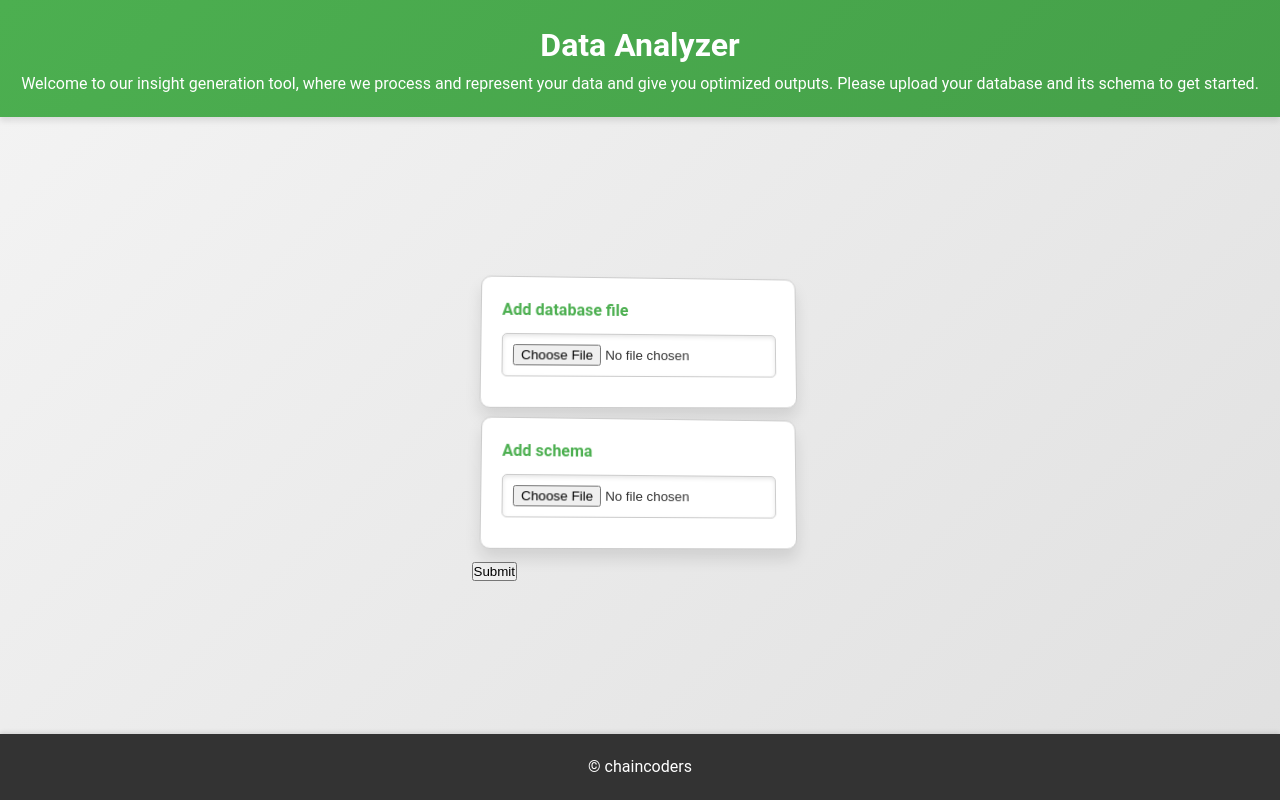
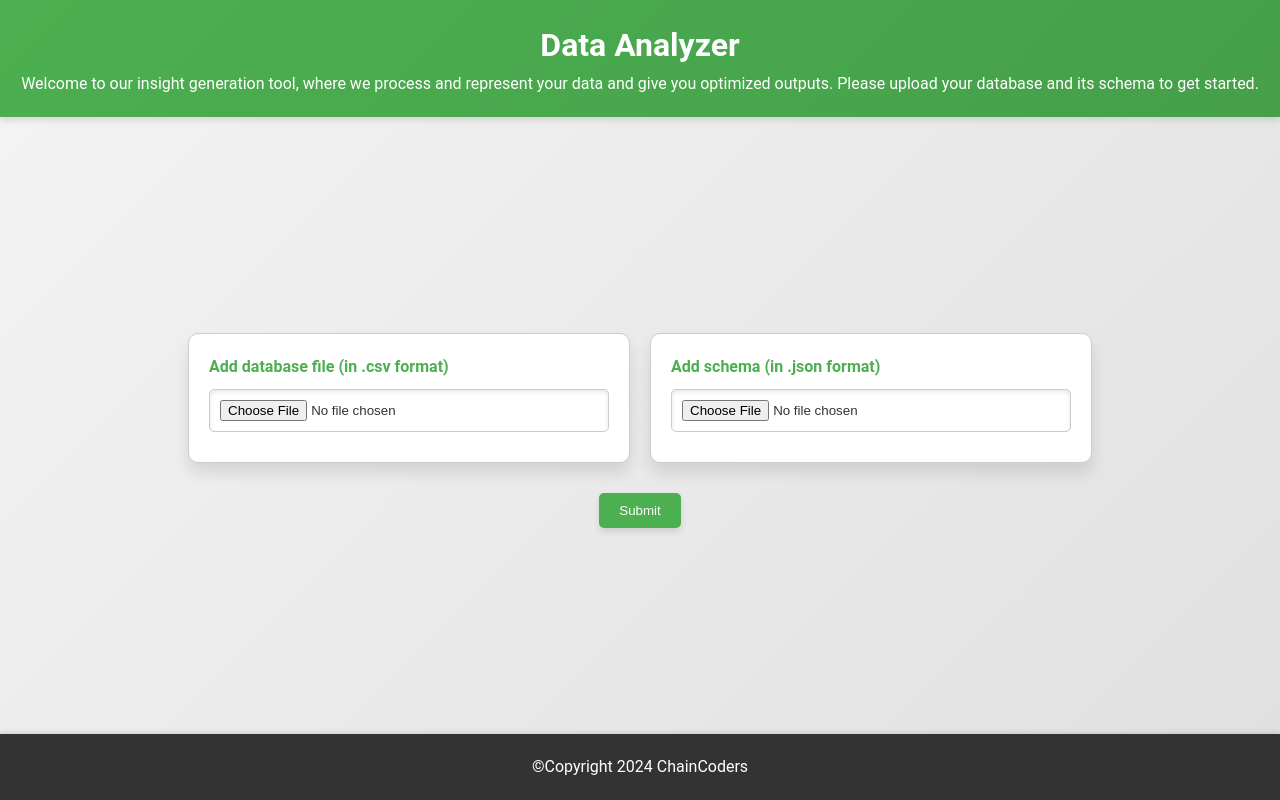
Before and after one commit to QwertyFusion/Database-Analyzer, a Node server app: page / in a window 1280 px wide. Run offline with Node 20, Linux system fonts and the light colour scheme.

Commit message:
CSS changes

```diff
--- a/public/styles.css
+++ b/public/styles.css
@@ -38,6 +38,15 @@ body {
     align-items: center;
     padding: 20px;
     flex: 1;
+    flex-direction: column;
+}
+
+.input-container {
+    display: flex;
+    justify-content: center;
+    align-items: flex-start;
+    width: 100%;
+    margin-bottom: 20px;
 }
 
 .input {
@@ -47,12 +56,12 @@ body {
     border: 1px solid #ccc;
     border-radius: 10px;
     box-shadow: 0 10px 15px rgba(0, 0, 0, 0.1);
-    transform: perspective(1000px) rotateX(5deg) rotateY(5deg);
     transition: transform 0.3s, background-color 0.3s;
+    flex: 1;
+    max-width: 400px;
 }
 
 .input:hover {
-    transform: perspective(1000px) rotateX(0deg) rotateY(0deg);
     background-color: #f0f0f0;
 }
 
@@ -77,7 +86,7 @@ body {
     box-shadow: inset 0 2px 6px rgba(0, 0, 0, 0.2);
 }
 
-.input button {
+#submit-button {
     background-color: #4CAF50;
     color: white;
     border: none;
@@ -88,7 +97,7 @@ body {
     transition: background-color 0.3s, box-shadow 0.3s, transform 0.3s;
 }
 
-.input button:hover {
+#submit-button:hover {
     background-color: #45a049;
     box-shadow: 0 6px 8px rgba(0, 0, 0, 0.15);
     transform: translateY(-2px);
--- a/server/views/index.ejs
+++ b/server/views/index.ejs
@@ -13,19 +13,19 @@
     </div>
     <div id="container">
         <div id="error-message" class="error-message"></div>
-        <form id="upload-form">
+        <div class="input-container">
             <div id="datab" class="input">
-                <label for="databaseFile">Add database file</label>
+                <label for="databaseFile">Add database file (in .csv format)</label>
                 <input type="file" name="databaseFile" id="databaseFile" required>
             </div>
             <div id="schema" class="input">
-                <label for="schemaFile">Add schema</label>
+                <label for="schemaFile">Add schema (in .json format)</label>
                 <input type="file" name="schemaFile" id="schemaFile" required>
             </div>
-            <button type="button" id="submit-button">Submit</button>
-        </form>
+        </div>
+        <button type="button" id="submit-button">Submit</button>
     </div>
-    <footer>&copy; chaincoders</footer>
+    <footer>&copy;Copyright 2024 ChainCoders</footer>
 
     <script>
         document.getElementById('databaseFile').addEventListener('change', validateFile);
```
